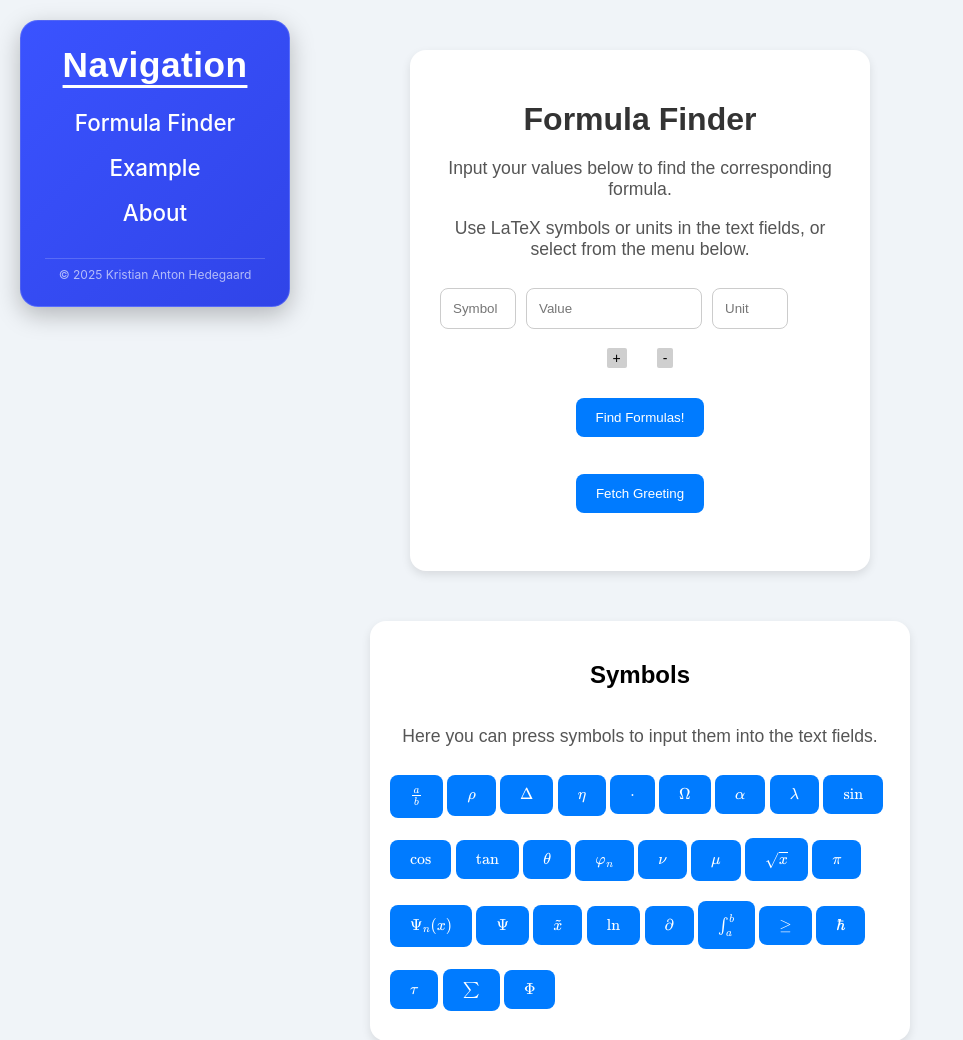
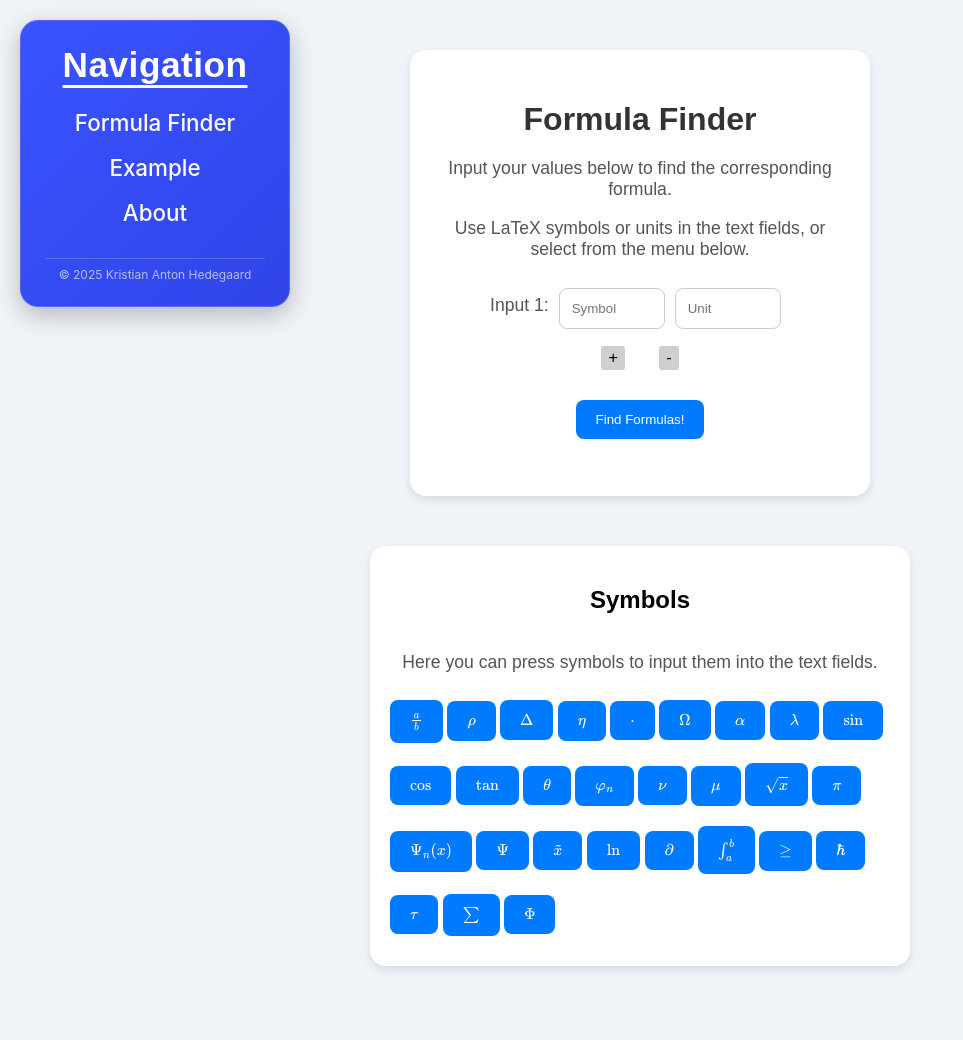
Before and after one commit to froemosen/Formula-Finder, a Flask app: page / in a window 1280 px wide. Shown: the top 1040 px of the page, without its empty margins (0-963 px from the left). After the commit the page ends 970 px from the top, so only its background shows below. Run offline with Flask 3, Linux system fonts and the light colour scheme.

Commit message:
Update with some styling and fix to not use values anymore

```diff
--- a/static/css/style.css
+++ b/static/css/style.css
@@ -25,6 +25,23 @@ body {
     justify-content: space-between;
     border: 1px solid rgba(255, 255, 255, 0.15);
 }
+
+@media screen and (max-width: 1050px) {
+    .sidebar {
+        width: 100%;
+        position: static;
+        margin: 0 auto 20px auto;
+        border-radius: 0px;
+        padding: 10px 0px;
+    }
+
+    .container {
+        margin-top: 0;
+        padding: 20px;
+    }
+}
+
+
 
 .sidebar h2 {
     color: #ffffff;
@@ -159,13 +176,13 @@ p {
     background-color: #cfcfcf;
     color: rgb(0, 0, 0);
     border: none;
-    padding: 2px 6px 2px 6px;
-    font-size: 14px;
-    border-radius: 2px;
+    padding: 3px 7px 3px 7px;
+    font-size: 16px;
+    border-radius: 3px;
     margin: -10px 15px 20px 15px;
     cursor: pointer;
     transition: background-color 0.3s;
-    display: inline-block; /* Ensure it looks like a button */
+    display: inline-block;
     text-align: center; /* Center text inside */
 }
 .small-button:hover {
@@ -196,10 +213,20 @@ p {
     position: fixed;
     top: 50%;
     left: 50%;
-    transform: translate(-50%, -50%);
+    transform: translate(-70%, -70%);
     background-color: #fff;
     padding: 20px;
     border-radius: 8px;
     box-shadow: 0 4px 10px rgba(0, 0, 0, 0.1);
     z-index: 1000;
 }
+
+.formula-container {
+    position: relative;
+}
+
+.formula-container .infobutton {
+    position: absolute;
+    right: -50px;
+    top: 5px;
+}
--- a/static/js/main.js
+++ b/static/js/main.js
@@ -130,13 +130,11 @@ function findFormula() {
 
     for (let i = 0; i <= inputCount; i++) {
         const symbolElement = document.getElementById(`symbol${i}`);
-        const valueElement = document.getElementById(`value${i}`);
         const unitElement = document.getElementById(`unit${i}`);
 
         const symbol = symbolElement ? symbolElement.value.trim() : "";
-        const value = valueElement ? valueElement.value.trim() : "";
         const unit = unitElement ? unitElement.value.trim() : "";
-        console.log(`Processing input ${i}: Symbol=${symbol}, Value=${value}, Unit=${unit}`);
+        console.log(`Processing input ${i}: Symbol=${symbol}, Unit=${unit}`);
 
         if (symbol != "") {
             symbols.add(symbol);
@@ -176,7 +174,6 @@ function findFormula() {
                     if (valid) {
                         console.log("Adding formula:", formula);
                         formulas.push(formula);
-                        console.log("Current formulas:", formulas);
                     }
 
                 }
@@ -229,6 +226,7 @@ document.querySelectorAll('.latexInput').forEach(input => {
     input.addEventListener('focus', () => {
         activeInput = input;
     });
+
 });
 
 function insertSymbol(event, symbol) {
@@ -250,41 +248,77 @@ function insertSymbol(event, symbol) {
 
 let inputCount = 0;
 
+function toggleInputs(index) {
+    const symbolInput = document.getElementById(`symbol${index}`);
+    const unitInput = document.getElementById(`unit${index}`);
+
+    if (symbolInput && unitInput) {
+        if (symbolInput.value.trim() !== "") {
+            unitInput.disabled = true;
+            unitInput.style.opacity = "0.5";
+            unitInput.style.cursor = "not-allowed";
+        } else {
+            unitInput.disabled = false;
+            unitInput.style.opacity = "1";
+            unitInput.style.cursor = "text";
+        }
+
+        if (unitInput.value.trim() !== "") {
+            symbolInput.disabled = true;
+            symbolInput.style.opacity = "0.5";
+            symbolInput.style.cursor = "not-allowed";
+        } else {
+            symbolInput.disabled = false;
+            symbolInput.style.opacity = "1";
+            symbolInput.style.cursor = "text";
+        }
+    }
+}
+
 function addInputField() {
     inputCount++;
+    const currentIndex = inputCount; // Capture the current value
     const container = document.createElement("div");
     container.style.display = "flex";
     container.style.gap = "10px";
-    container.id = `inputGroup${inputCount}`;
+    container.style.alignItems = "center";
+    container.id = `inputGroup${currentIndex}`;
+
+    const label = document.createElement("p");
+    label.style.marginLeft = "50px";
+    label.textContent = `Input ${currentIndex + 1}:`;
+    container.appendChild(label);
 
     const symbolInput = document.createElement("input");
     symbolInput.type = "text";
     symbolInput.className = "latexInput";
-    symbolInput.id = `symbol${inputCount}`;
+    symbolInput.id = `symbol${currentIndex}`;
     symbolInput.placeholder = "Symbol";
-    symbolInput.style.width = "50px";
-
-    const valueInput = document.createElement("input");
-    valueInput.type = "text";
-    valueInput.className = "latexInput";
-    valueInput.id = `value${inputCount}`;
-    valueInput.placeholder = "Value";
-    valueInput.style.width = "150px";
+    symbolInput.style.width = "80px";
+    symbolInput.oninput = () => toggleInputs(currentIndex);
 
     const unitInput = document.createElement("input");
     unitInput.type = "text";
     unitInput.className = "latexInput";
-    unitInput.id = `unit${inputCount}`;
+    unitInput.id = `unit${currentIndex}`;
     unitInput.placeholder = "Unit";
-    unitInput.style.width = "50px";
+    unitInput.style.width = "80px";
+    unitInput.oninput = () => toggleInputs(currentIndex);
+
+    // Add focus event listeners for symbol insertion
+    symbolInput.addEventListener('focus', () => {
+        activeInput = symbolInput;
+    });
+    unitInput.addEventListener('focus', () => {
+        activeInput = unitInput;
+    });
 
     container.appendChild(symbolInput);
-    container.appendChild(valueInput);
     container.appendChild(unitInput);
 
     // Insert new line immediately after the last input line
     const parent = document.querySelector(".container");
-    const firstInputLine = document.getElementById(`inputGroup${inputCount-1}`);
+    const firstInputLine = document.getElementById(`inputGroup${currentIndex-1}`);
     parent.insertBefore(container, firstInputLine.nextSibling);
 }
 
@@ -298,12 +332,14 @@ function removeInputField() {
 
 function renderLatex(formulas) {
     const outputDiv = document.getElementById("result");
-    outputDiv.innerHTML = formulas.map(formula => {
+    outputDiv.innerHTML =  "<hr>" + formulas.map(formula => {
         const parts = formula.split(/\\quad (.*)/);
         console.log("Infobox formula is: ", parts);
         console.log("Infobox will be filled with: ", parts[1].replaceAll("\\", "¤"));
-        return `<div>\\(${parts[0]}\\)</div>
-            <button class="infobutton" onclick="showInfo(event, '${parts[1].replaceAll("\\", "¤")}')">?</button>`
+        return `<div class="formula-container"> <div>\\(${parts[0]}\\)</div>
+        <button class="infobutton" onclick="showInfo(event, '${parts[1].replaceAll("\\", "¤")}')">?</button>
+        <hr>
+        </div>`;
     }).join('');
 
     MathJax.typesetPromise();
--- a/templates/index.html
+++ b/templates/index.html
@@ -26,22 +26,20 @@
         <p>Use LaTeX symbols or units in the text fields, or select from the menu below.</p>
 
         <div style="display: flex; gap: 10px;" id="inputGroup0">
-            <input type="text" class="latexInput" id="symbol0" placeholder="Symbol" style="width: 50px;">
-            <input type="text" class="latexInput" id="value0" placeholder="Value" style="width: 150px;">
-            <input type="text" class="latexInput" id="unit0" placeholder="Unit" style="width: 50px;">
+            <p style="margin-left: 50px">Input 1:</p>
+            <input type="text" class="latexInput" id="symbol0" placeholder="Symbol" style="width: 80px; " oninput="toggleInputs(0)">
+            <input type="text" class="latexInput" id="unit0" placeholder="Unit" style="width: 80px;" oninput="toggleInputs(0)">
         </div>
 
         <div style="text-align: center; margin-top: 10px;">
-            <button class="small-button" onclick="addInputField()">+</button1>
-            <button class="small-button" onclick="removeInputField()">-</button1>
+            <button class="small-button" onclick="addInputField()">+</button>
+            <button class="small-button" onclick="removeInputField()">-</button>
         </div>
 
         <button onclick="findFormula()">Find Formulas!</button>
 
         <p id="result"></p>
 
-        <button onclick="fetchGreeting("hello")">Fetch Greeting</button>
-        <p id="greeting"></p>
     </div>
 
     <div class = "symbol-box">
@@ -76,14 +74,10 @@
             <button onmousedown="insertSymbol(event, '\\tau')">\( \tau \)</button>
             <button onmousedown="insertSymbol(event, '\\sum')">\( \sum \)</button>
             <button onmousedown="insertSymbol(event, '\\Phi')">\( \Phi \)</button>
-
-
-
+        </div>
+    </div>
 
     <script src="{{ url_for('static', filename='js/main.js') }}"></script>
 
-
 </body>
-
-
 </html>
```
